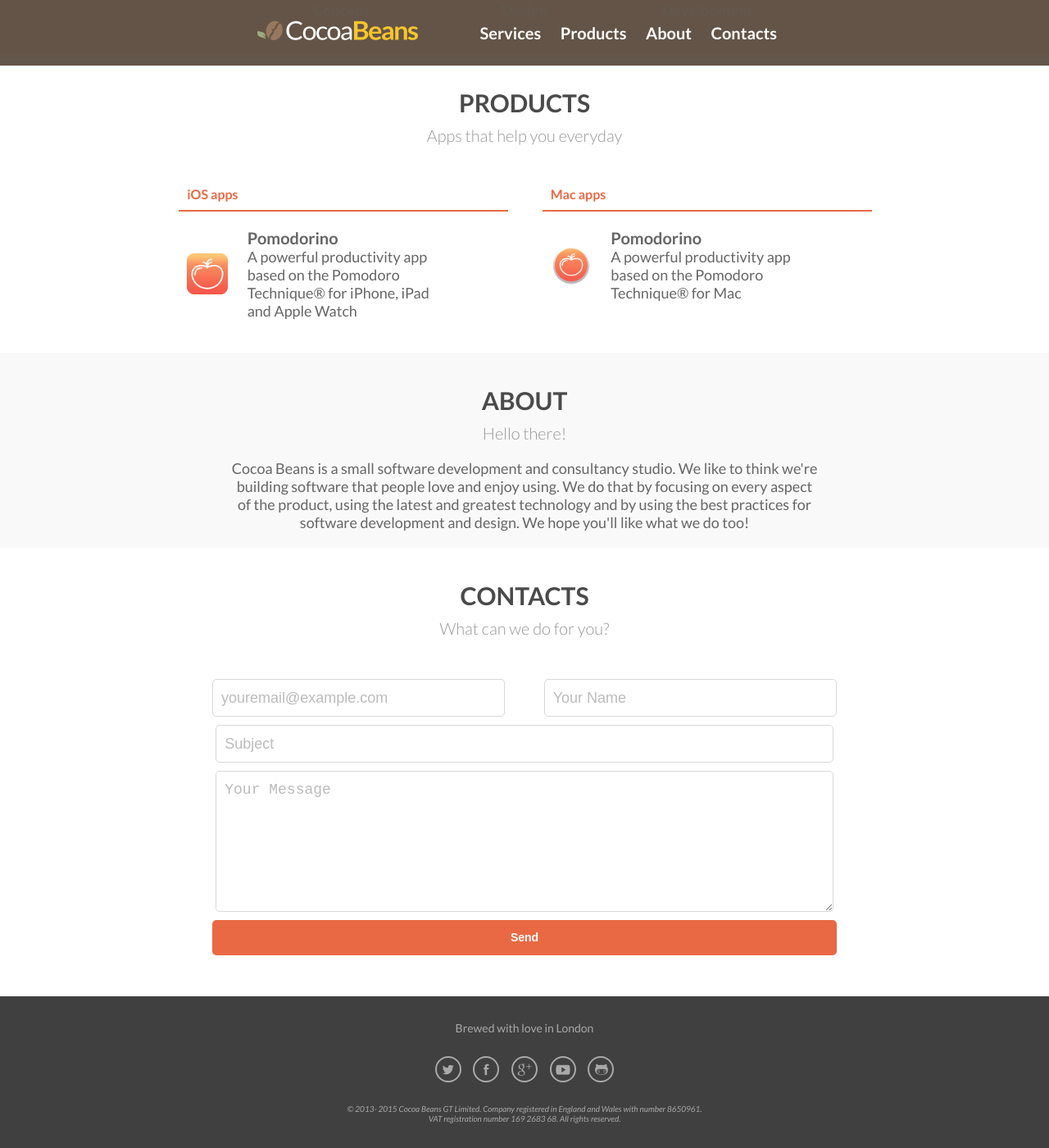
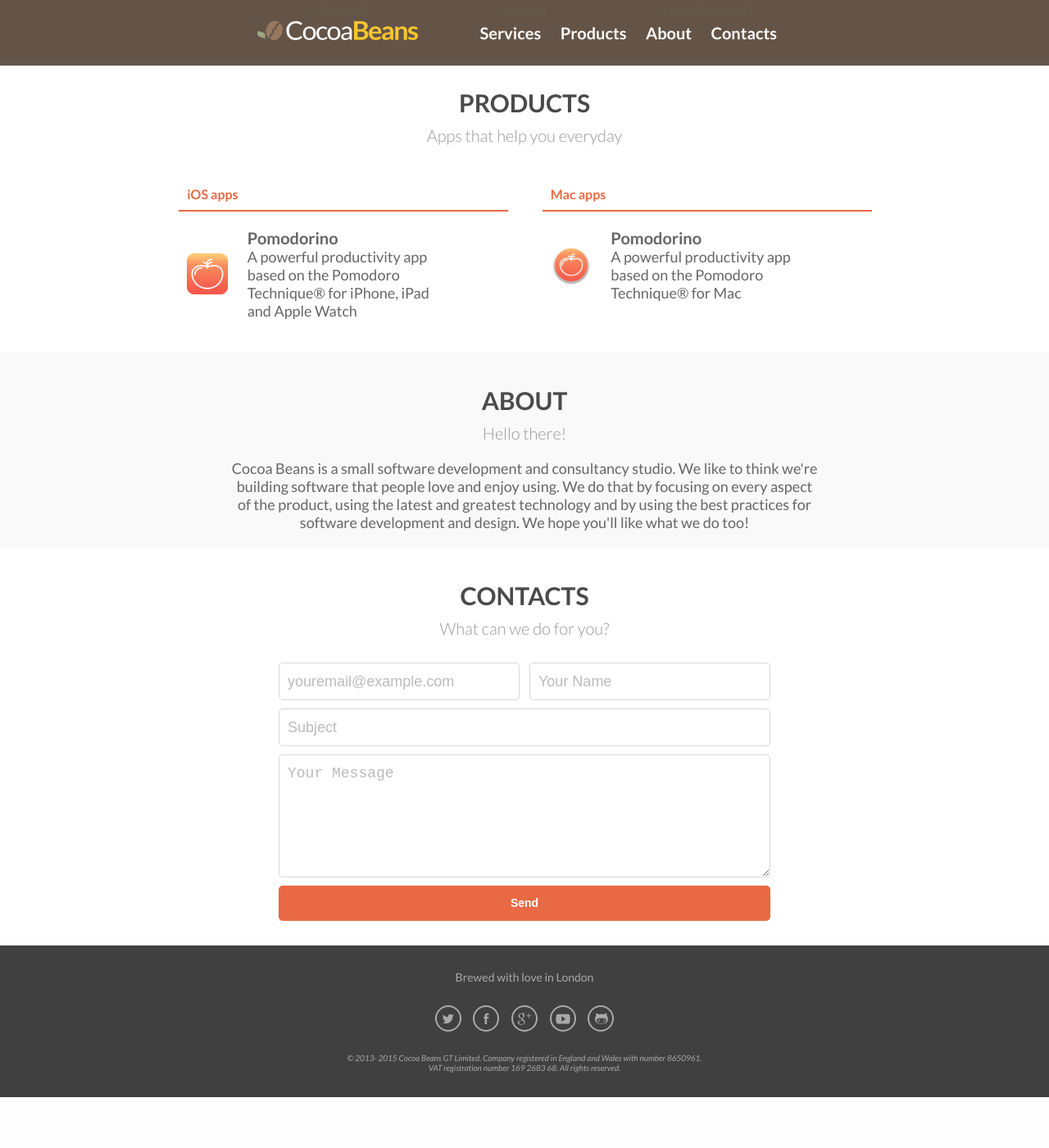
Before and after one commit to cocoabeansltd/cocoabeansltd.github.io, a Jekyll site: the page built from index.html, in a window 1280 px wide and 1400 px high, scrolled down 753 px. Shown: the whole window at 82% size. Built offline with Jekyll 4.4.1, drawn with Linux system fonts in a browser that asks for light colours; nearby versions of some CDN libraries; Markdown is read by kramdown in place of the engine named in the settings; after the commit the page ends 2091 px from its top, so only the background shows below that.

Commit message:
Fixing contacts form layout and services layout

```diff
--- a/css/common.css
+++ b/css/common.css
@@ -185,13 +185,17 @@
 }
 
 footer .social_links_list {
-	margin: 20px;
+	margin: 0px auto;
+}
+
+footer .social_links_list li {
+	margin: 20px 0px;
 }
 
 #copyright {
 	font-size: 12px;
 	max-width: 440px;
-	margin: 20px auto;
+	margin: 0px auto;
 	margin-bottom: 0px;
 	font-style: italic;
 }
@@ -255,18 +259,18 @@
 /*
 /*****************************************************************************/
 
-.form {
-	display: inline-block;
-	margin: 20px auto;
-	max-width: 500px;
-	min-width: 300px;
-	padding: 0px;
-}
+input, textarea, select, button {
+	-webkit-box-sizing: border-box; /* For legacy WebKit based browsers */
+    -moz-box-sizing: border-box; /* For legacy (Firefox <29) Gecko based browsers */
+    box-sizing: border-box;
 
-input, textarea {
-	-webkit-appearance: none;
+    -webkit-appearance: none;
+
+    margin: 10px 0px;
 	padding: 10px;
-	margin: 10px auto;
+	display: block;
+	width: 100%;
+
 	background: #FFFFFF;
 	border: 1px solid #D8D8D8;
 	border-radius: 5px;
@@ -274,8 +278,14 @@
 	font-size: 18px;
 	color: #666666;
 	line-height: 24px;
-	display: block;
-	width: 96%;
+}
+
+.form-container {
+	display: inline-block;
+	margin: 0px auto;
+	padding: 0px;
+	width: 100%;
+	max-width: 600px;
 }
 
 ::-webkit-input-placeholder {
--- a/css/index.css
+++ b/css/index.css
@@ -149,7 +149,7 @@
 /*****************************************************************************/
 
 #contacts-form {
-	max-width: 90%;
+	width: 100%;
 }
 
 #contacts-form-message {
@@ -159,7 +159,7 @@
 
 #contacts-form-email, #contacts-form-name {
     display: inline-block;
-    width: 44%;
+    width: 49%;
 }
 
 #contacts-form-email {
@@ -172,9 +172,24 @@
 
 @media only screen and (max-width: 800px)  {
 	.keypoints div {
+/* 		text-align: left; */
 		display: block;
+		width: auto;
 	}
 
+	.keypoints div * {
+		margin: 0px 20px;
+		display: inline-block;
+		vertical-align: middle;
+	}
+
+/*
+	.keypoints div img {
+		height: 40px;
+		width: auto;
+	}
+
+*/
 	.app {
 		display: inline;
 	}
--- a/index.html
+++ b/index.html
@@ -71,8 +71,8 @@
 		<h1>Contacts</h1>
 		<h2>What can we do for you?</h2>
 	</div>
-	<div class="form" id="contacts-form">
-		<form action="//formspree.io/hello@cocoabeans.io" method="POST">
+	<div class="form-container">
+		<form id="contacts-form" action="//formspree.io/hello@cocoabeans.io" method="POST">
 			<input type="email" name="_replyto" placeholder="youremail@example.com" id="contacts-form-email" required>
 			<input type="text"  name="name" placeholder="Your Name" id="contacts-form-name" required>
 			<input type="text"  name="subject" placeholder="Subject" required>
```
Also changed, not shown: 3 other files.
